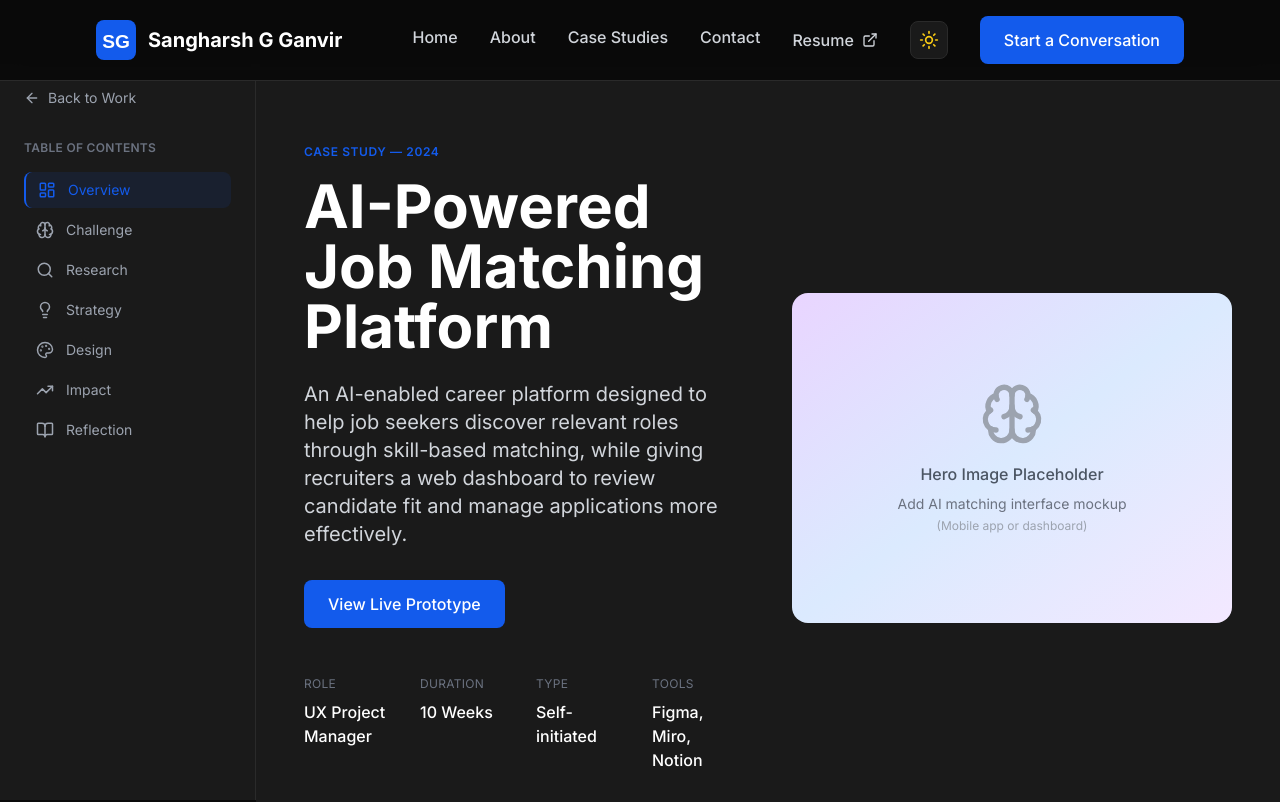
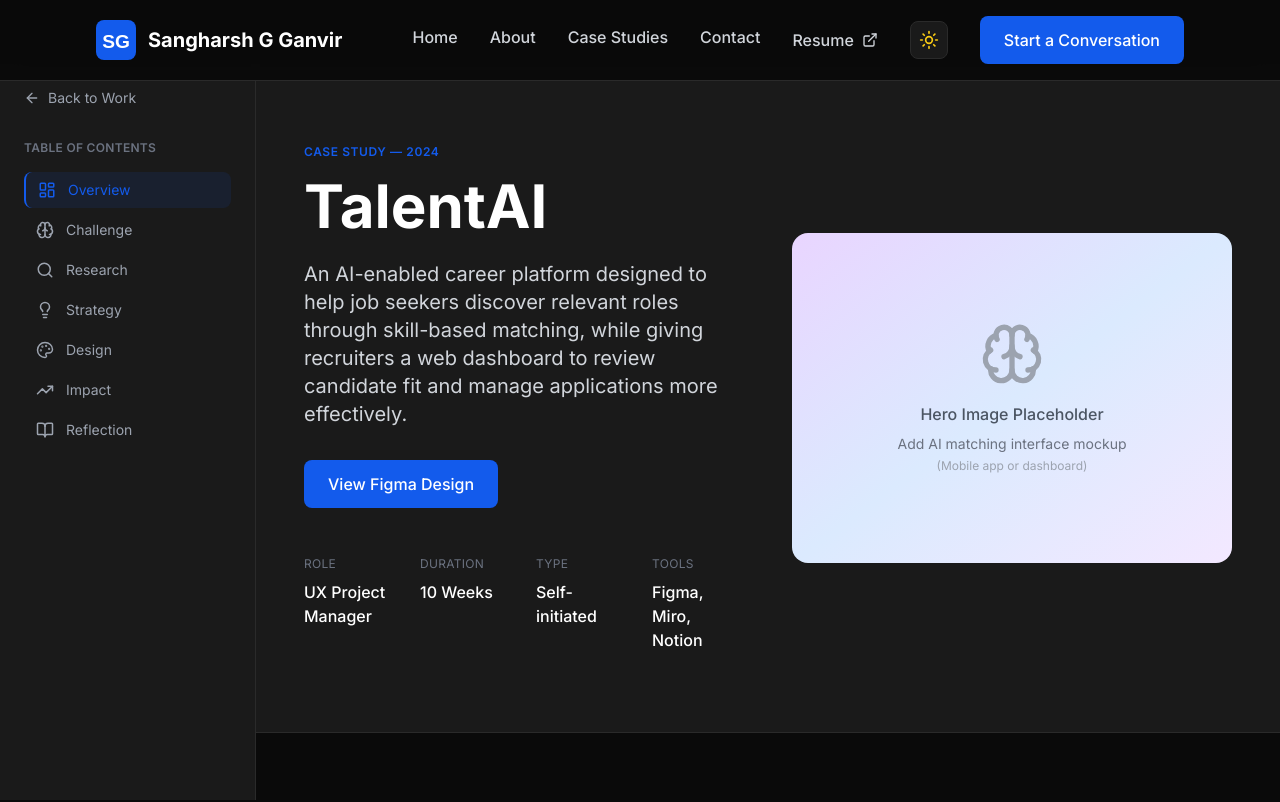
Before and after one commit to SangharshGanvir/MyPortfolioPM, a React (Vite) app: page /projects/ai-job-matching-platform in a window 1280 px wide. Shown: the top 802 px of the page. Built offline with nearby package versions, Linux system fonts and the light colour scheme.

Commit message:
project update

```diff
--- a/src/data/projects.js
+++ b/src/data/projects.js
@@ -110,7 +110,7 @@ export const featuredProjects = [
     id: 2,
     category: 'FinTech',
     domain: 'FinTech · AI Platform',
-    title: 'AI-Powered Job Matching Platform',
+    title: 'TalentAI',
     description: 'Job seekers were spending hours scrolling irrelevant listings. We designed a skill-based matching system that surfaces the right roles faster, increasing application completion by 45%.',
     role: 'UX Strategy',
     impact: 'Increased application completion by 45% through skill-based matching.',
@@ -159,7 +159,7 @@ export const allWorks = [
     id: 3,
     category: 'FinTech',
     domain: 'FinTech · AI Platform',
-    title: 'AI-Powered Job Matching Platform',
+    title: 'TalentAI',
     description: 'Job seekers were spending hours on irrelevant listings. We designed a skill-based matching system that surfaces the right roles faster.',
     role: 'UX Strategy',
     impact: 'Increased application completion by 45% through skill-based matching.',
--- a/src/pages/projects/AIJobMatchingPlatform.jsx
+++ b/src/pages/projects/AIJobMatchingPlatform.jsx
@@ -105,7 +105,7 @@ const AIJobMatchingPlatform = () => {
                 </div>
 
                 <h1 className="text-4xl md:text-5xl lg:text-6xl font-bold mb-6 leading-tight">
-                  AI-Powered Job Matching Platform
+                  TalentAI
                 </h1>
 
                 <p className="text-lg md:text-xl text-gray-300 mb-8 leading-relaxed">
@@ -114,9 +114,14 @@ const AIJobMatchingPlatform = () => {
                   manage applications more effectively.
                 </p>
 
-                <button className="btn-primary mb-12">
-                  View Live Prototype
-                </button>
+                <a
+                  href="https://www.figma.com/design/sxlPb0TR7fJQurJ9XH8KLN/Talent-AI?node-id=0-1&t=bantPz4xWHfZVjil-1"
+                  target="_blank"
+                  rel="noopener noreferrer"
+                  className="btn-primary inline-block mb-12"
+                >
+                  View Figma Design
+                </a>
 
                 <div className="grid grid-cols-2 md:grid-cols-4 gap-6">
                   <div>
```
